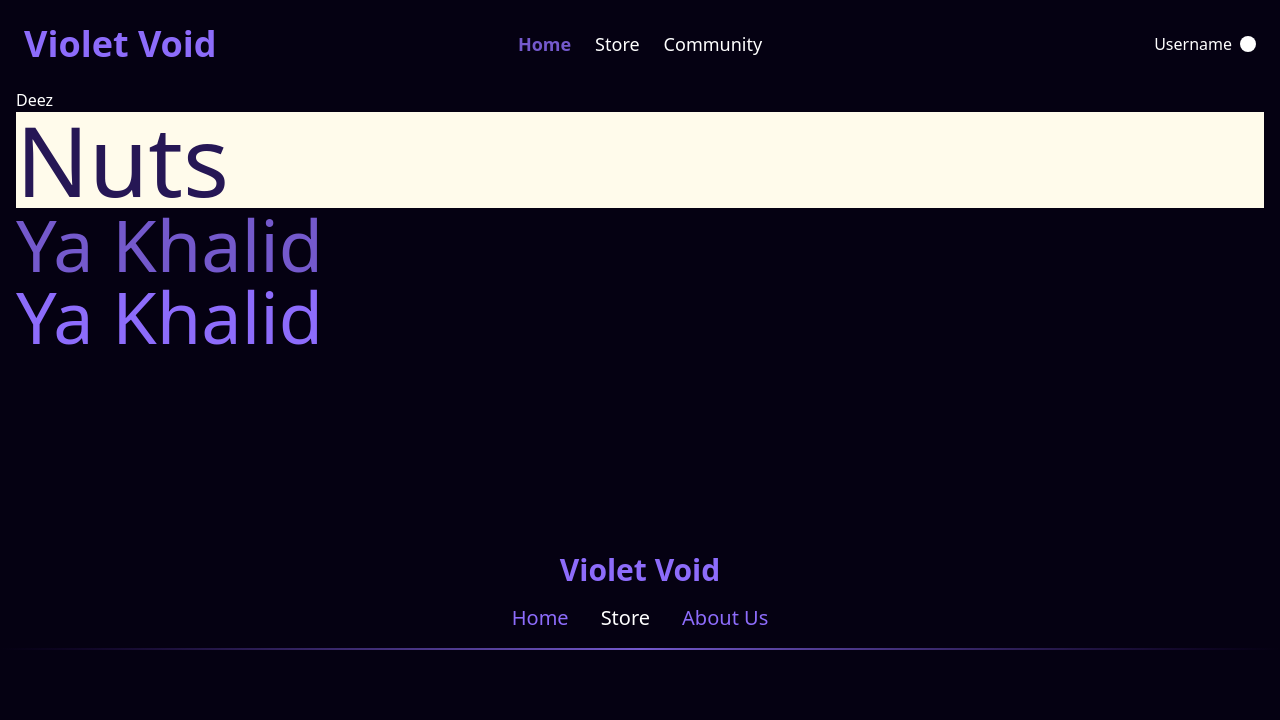
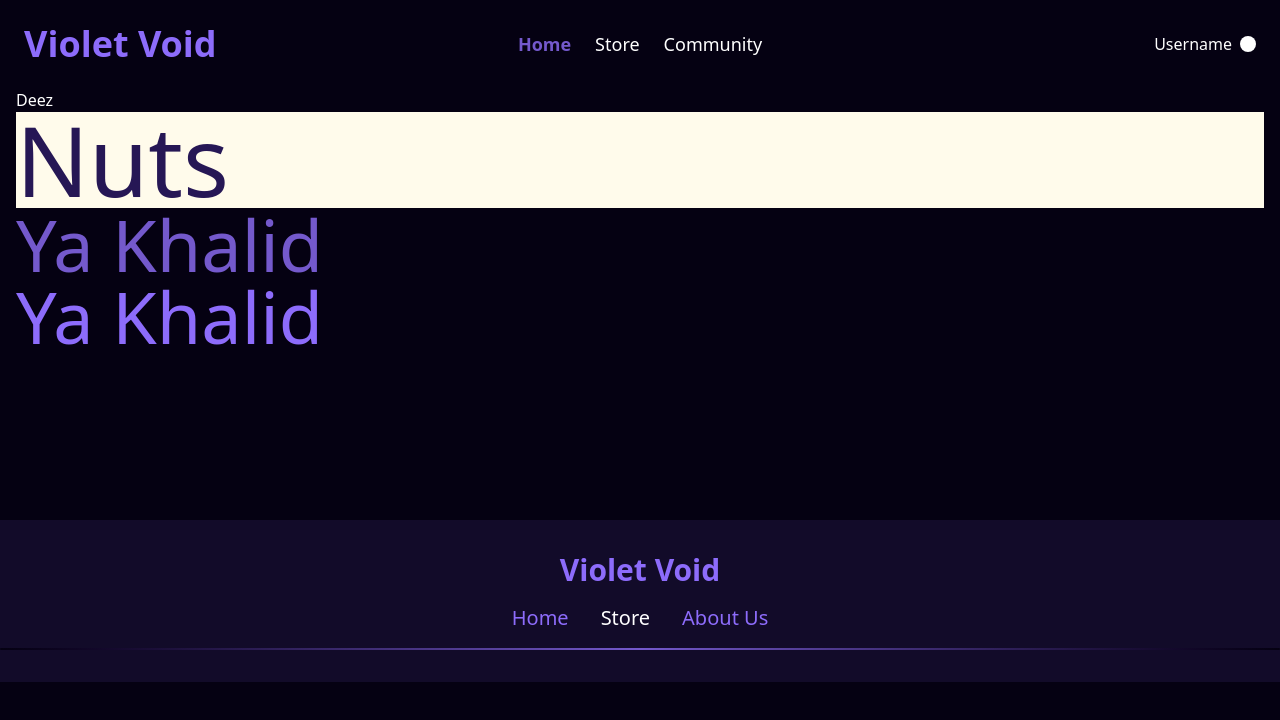
Before and after one commit to TheShad0wNinja/violet-void, a React (Vite) app: page / in a window 1280 px wide. Shown: the top 720 px of the page. Built offline with nearby package versions, Linux system fonts and the light colour scheme.

Commit message:
style: changed bg of footer to new shade

```diff
--- a/src/modules/_shared/components/Footer.jsx
+++ b/src/modules/_shared/components/Footer.jsx
@@ -19,7 +19,7 @@ const links = [
 
 export default function Footer() {
   return (
-    <footer className="bg-secondary-dark bottom-0 mt-42 flex w-full flex-col items-center justify-center gap-4 py-8">
+    <footer className="bg-secondary-900 bottom-0 mt-42 flex w-full flex-col items-center justify-center gap-4 py-8">
       <Branding />
       <nav className="flex flex-wrap items-center justify-center gap-8">
         {links.map(link => (
```
